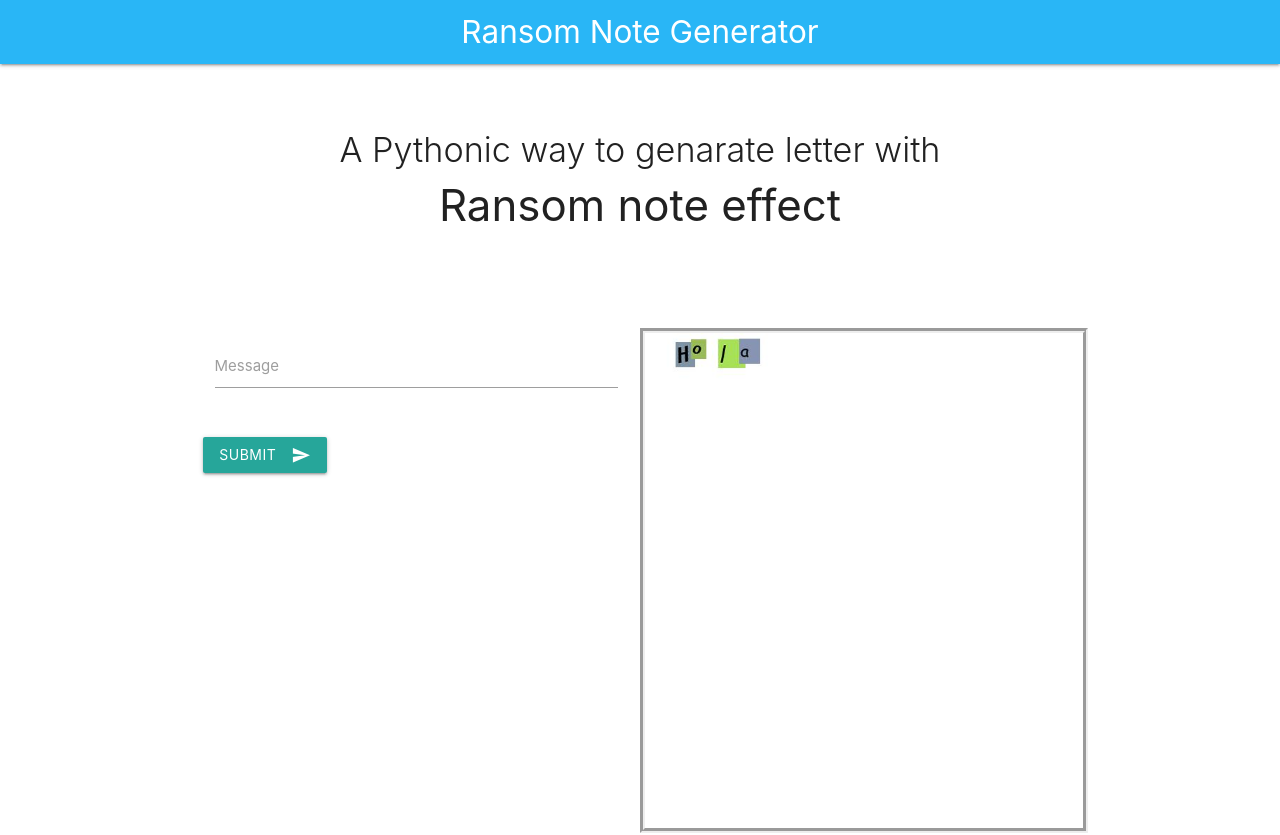
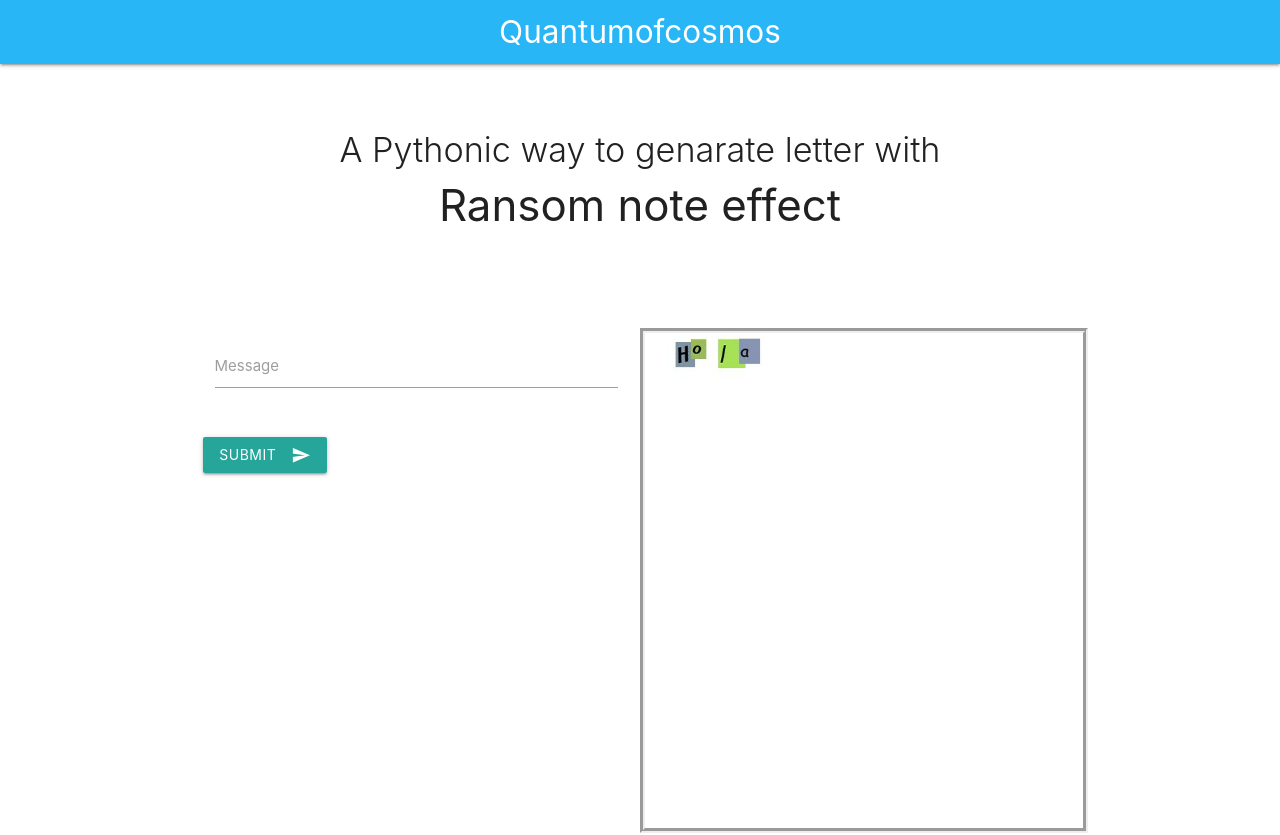
Before and after one commit to Quantumofcosmos/ransom_note_genarator, a plain HTML site: page static/index.html in a window 1280 px wide. Shown: the top 835 px of the page. Drawn offline with nearby package versions, Linux system fonts and the light colour scheme; files that its build step writes are made by us from their sources; files whose address does not match are found by name.

Commit message:
changed navbar content in index page

```diff
--- a/static/index.html
+++ b/static/index.html
@@ -12,7 +12,7 @@
 </head>
 <body>
   <nav class="light-blue lighten-1" role="navigation">
-    <div class="nav-wrapper container"><a id="logo-container" href="#" class="brand-logo center ">Ransom Note Generator</a>
+    <div class="nav-wrapper container"><a id="logo-container" href="#" class="brand-logo center ">Quantumofcosmos</a>
     </div>
   </nav>
   <div class="section no-pad-bot" id="index-banner">
```
